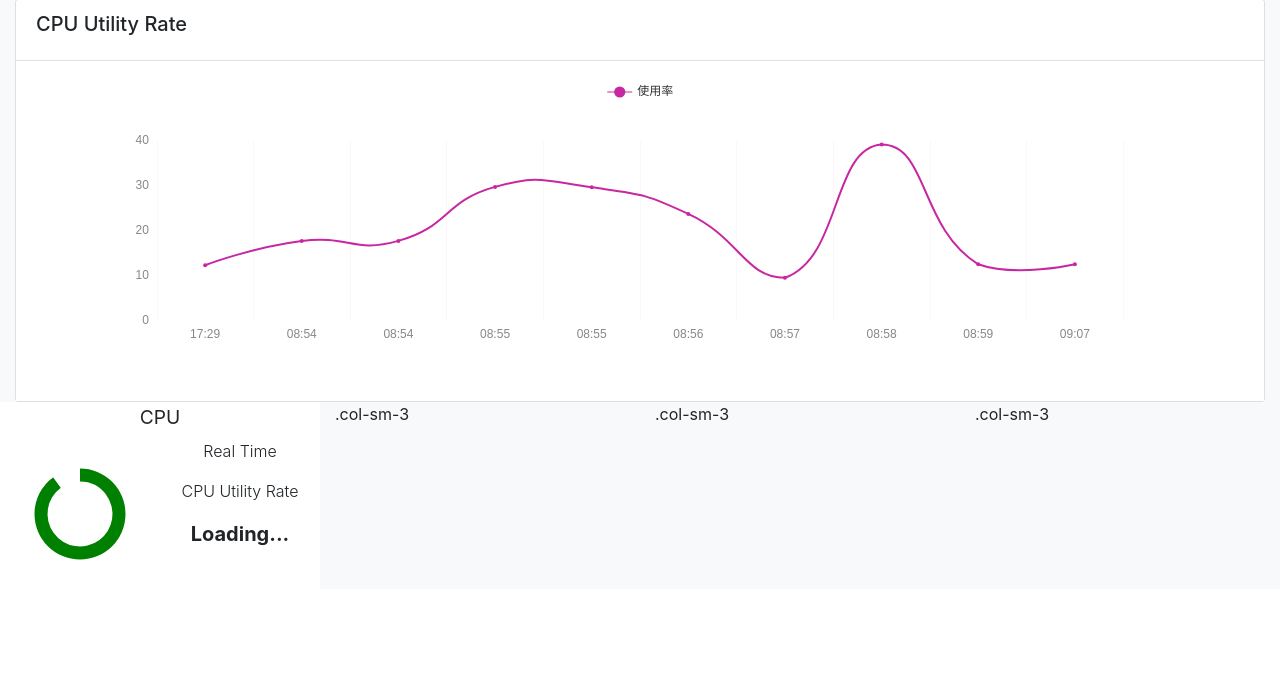
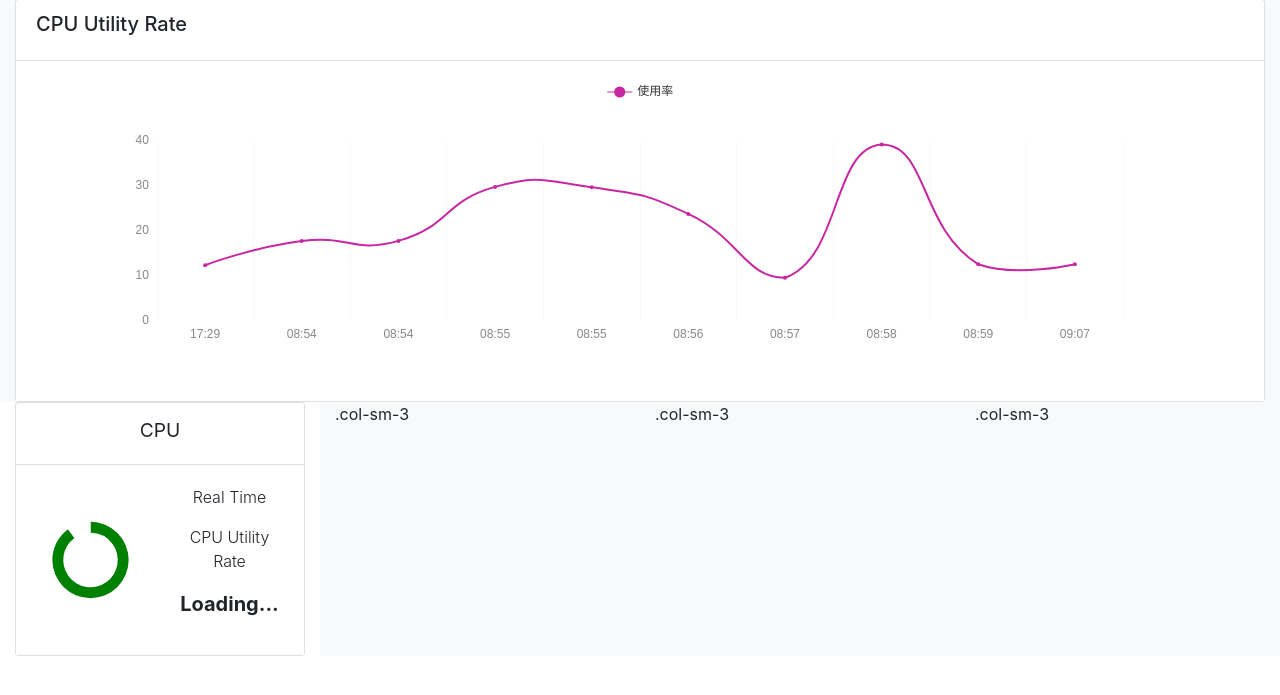
Before and after one commit to cyjahappy/CRM_Server_Monitor, a Django app: page /dashboard in a window 1280 px wide. Shown: the part 57-752 px from the top of the page. Run offline with Django 3.2, Linux system fonts and the light colour scheme; data comes from the database, SQL or seed files in the repository; both versions use the stored data as it was after the commit; data that the repository does not hold is empty; some libraries are stand-ins or nearby versions.

Commit message:
为实时CPU实时数据设计好了卡片的格式

```diff
--- a/templates/Dashboard.html
+++ b/templates/Dashboard.html
@@ -108,7 +108,16 @@
 
       <!--左1-->
       <div class="col-sm-3 bg-white">
+          <div class="card card-chart">
+
+          <!--卡片的头部-->
+          <div class="card-header bg-white">
           <h4 class="text-center"><small>CPU</small></h4>
+          </div>
+
+          <!--卡片的主体-->
+          <div class="card-body bg-white">
+
           <!--CPU实时数据的图-->
           <div class="row">
           <div class="col-sm-6">
@@ -163,6 +172,9 @@
               <p class="font-weight-light text-center">Real Time</p>
               <p class="font-weight-light text-center">CPU Utility Rate</p>
               <p class="text-center font-weight-bold lead" id="cpu_real_time_data">Loading...</p>
+          </div>
+
+          </div>
           </div>
           </div>
       </div>
```
Also changed, not shown: db.sqlite3.
